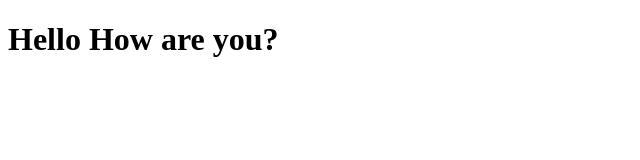
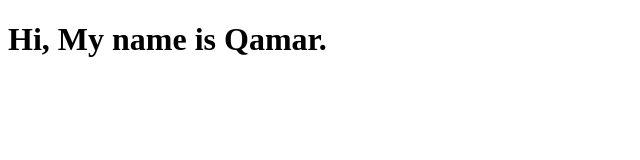
Before and after one commit to Qamar0745/MyPortfolio, a plain HTML site: page index.html in a window 1280 px wide. Shown: the whole page, without its empty margins (0-640 px from the left). Drawn offline with Linux system fonts and the light colour scheme.

Commit message:
changed the title and heading

```diff
--- a/index.html
+++ b/index.html
@@ -4,9 +4,9 @@
     <meta charset="UTF-8">
     <meta http-equiv="X-UA-Compatible" content="IE=edge">
     <meta name="viewport" content="width=device-width, initial-scale=1.0">
-    <title>Document</title>
+    <title>Mohd Qamar</title>
 </head>
 <body>
-    <h1>Hello How are you?</h1>
+    <h1>Hi, My name is Qamar.</h1>
 </body>
 </html>
```
